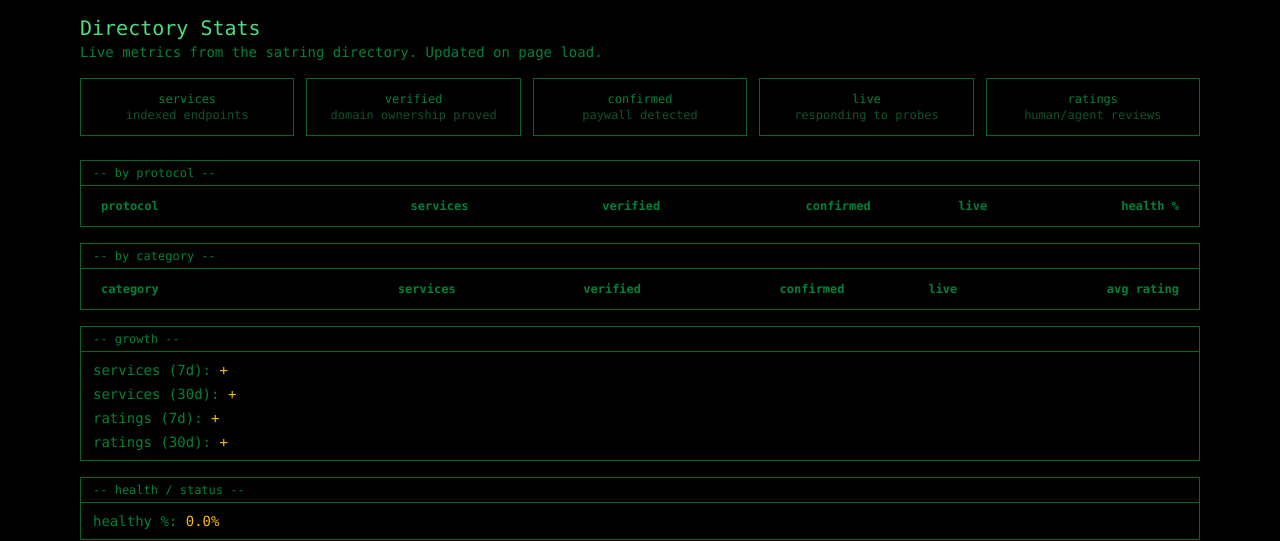
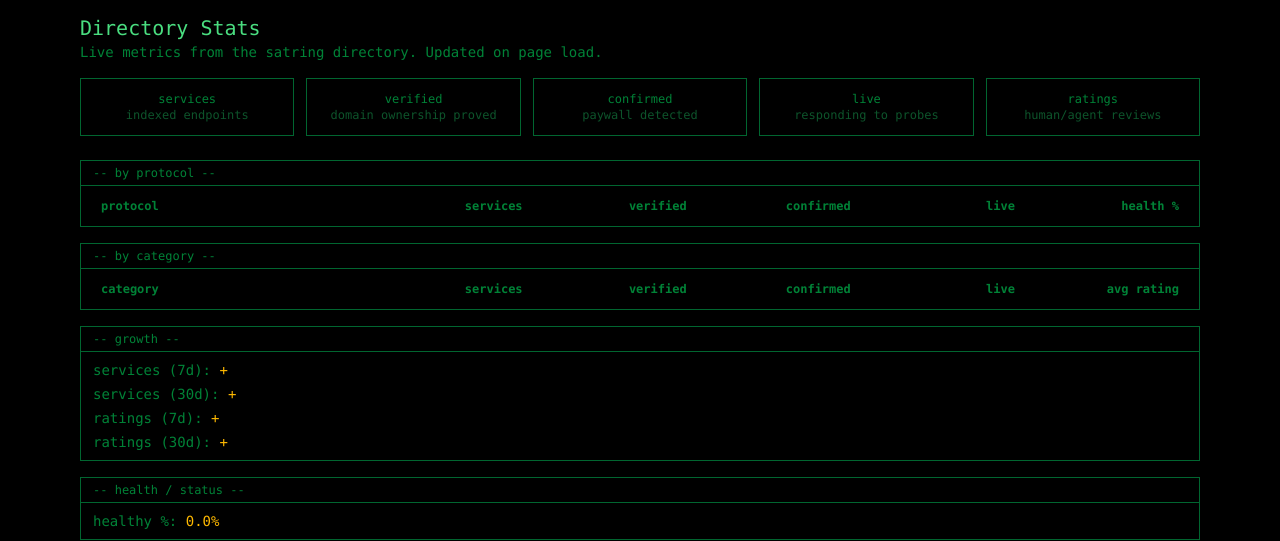
Before and after one commit to toadlyBroodle/satring, a Python web app: template app/templates/services/stats.html in a window 1280 px wide. Shown: the part 175-716 px from the top of the page. Run offline with Jinja, Linux system fonts and the light colour scheme; the template is opened without the code that fills it, so the values that code supplies are empty; some libraries are stand-ins or nearby versions.

Commit message:
feat: enhance stats table layout for improved readability
- Updated the stats template to use a fixed table layout for better alignment of columns.
- Added a colgroup to define specific column widths for the protocol and category tables, enhancing the overall presentation of data.

```diff
--- a/app/templates/services/stats.html
+++ b/app/templates/services/stats.html
@@ -45,7 +45,10 @@
 <div class="border border-green-800 mb-4 text-sm">
   <div class="border-b border-green-800 px-3 py-1 text-green-700 text-xs">-- by protocol --</div>
   <div class="px-3 py-2">
-    <table class="w-full text-xs">
+    <table class="w-full text-xs table-fixed">
+      <colgroup>
+        <col class="w-[25%]"><col class="w-[15%]"><col class="w-[15%]"><col class="w-[15%]"><col class="w-[15%]"><col class="w-[15%]">
+      </colgroup>
       <thead>
         <tr class="text-green-700">
           <th class="text-left px-2 py-1">protocol</th>
@@ -76,7 +79,10 @@
 <div class="border border-green-800 mb-4 text-sm">
   <div class="border-b border-green-800 px-3 py-1 text-green-700 text-xs">-- by category --</div>
   <div class="px-3 py-2 overflow-x-auto">
-    <table class="w-full text-xs">
+    <table class="w-full text-xs table-fixed">
+      <colgroup>
+        <col class="w-[25%]"><col class="w-[15%]"><col class="w-[15%]"><col class="w-[15%]"><col class="w-[15%]"><col class="w-[15%]">
+      </colgroup>
       <thead>
         <tr class="text-green-700">
           <th class="text-left px-2 py-1">category</th>
```
